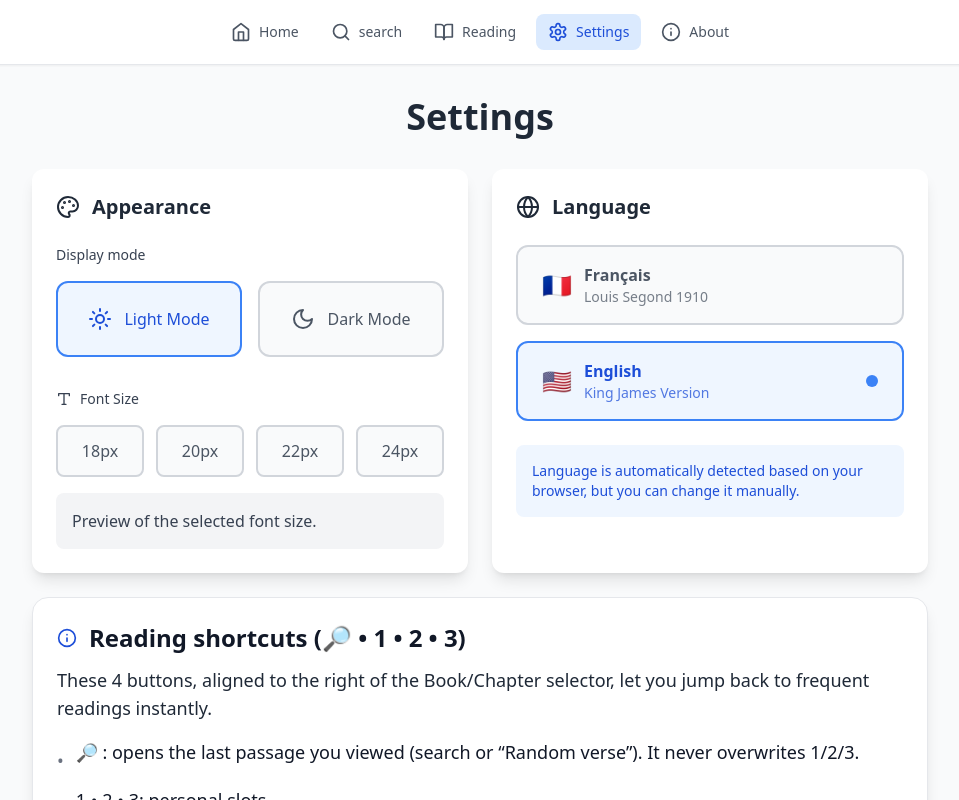
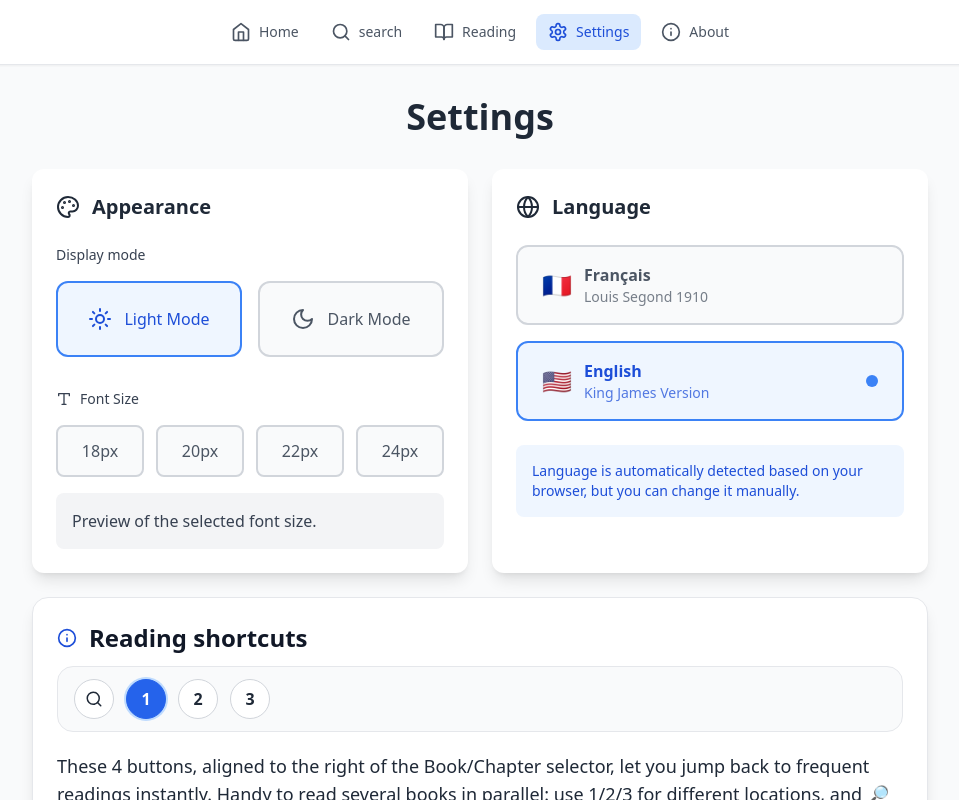
Before and after one commit to thewordofgodfr/site-par-bolt-ai, a React (Vite) app: page / in a window 1280 px wide. Both pictures are taken after a click on the button "Settings". Shown: the top 800 px of the page, without its empty margins (160-1119 px from the left). Built offline with nearby package versions, Linux system fonts and the light colour scheme.

Commit message:
Update QuickSlotsHelp.tsx

```diff
--- a/src/components/QuickSlotsHelp.tsx
+++ b/src/components/QuickSlotsHelp.tsx
@@ -9,28 +9,26 @@ export default function QuickSlotsHelp() {
 
   const copy = {
     fr: {
-      title: 'Raccourcis de lecture (🔎 • 1 • 2 • 3)',
+      title: 'Raccourcis de lecture',
       intro:
-        'Ces 4 boutons, alignés à droite du sélecteur Livre/Chapitre, servent à revenir instantanément sur vos lectures fréquentes.',
+        'Ces 4 boutons, alignés à droite du sélecteur Livre/Chapitre, servent à revenir instantanément sur vos lectures fréquentes. Pratique pour lire plusieurs livres en parallèle : utilisez 1/2/3 pour des emplacements différents, et 🔎 pour revenir au dernier passage consulté.',
       items: [
         '🔎 : ouvre le dernier passage consulté (recherche ou « Verset aléatoire »). N’écrase jamais 1/2/3.',
-        '1 • 2 • 3 : emplacements personnels.',
+        '1 • 2 • 3 : emplacements personnels (vous pouvez assigner des livres différents).',
         'Quand un numéro est actif, il se met à jour automatiquement pendant la navigation.',
         'Les mémoires sont gardées uniquement sur cet appareil (stockage local).',
       ],
-      previewLabel: 'Aperçu',
     },
     en: {
-      title: 'Reading shortcuts (🔎 • 1 • 2 • 3)',
+      title: 'Reading shortcuts',
       intro:
-        'These 4 buttons, aligned to the right of the Book/Chapter selector, let you jump back to frequent readings instantly.',
+        'These 4 buttons, aligned to the right of the Book/Chapter selector, let you jump back to frequent readings instantly. Handy to read several books in parallel: use 1/2/3 for different locations, and 🔎 to resume the last passage.',
       items: [
         '🔎 : opens the last passage you viewed (search or “Random verse”). It never overwrites 1/2/3.',
-        '1 • 2 • 3: personal slots.',
+        '1 • 2 • 3: personal slots (you can assign different books).',
         'When a number is active, it auto-updates while you navigate.',
         'Slots are stored only on this device (local storage).',
       ],
-      previewLabel: 'Preview',
     },
   }[lang];
 
@@ -39,42 +37,16 @@ export default function QuickSlotsHelp() {
       className={`${isDark ? 'bg-gray-800 border-gray-700' : 'bg-white border-gray-200'} border rounded-2xl p-5 md:p-6 shadow-lg`}
     >
       {/* Titre */}
-      <header className="flex items-center gap-3 mb-3">
+      <header className="flex items-center gap-3">
         <Info className={`${isDark ? 'text-blue-300' : 'text-blue-700'}`} size={20} />
         <h3 className={`text-xl md:text-2xl font-semibold ${isDark ? 'text-white' : 'text-gray-900'}`}>
           {copy.title}
         </h3>
       </header>
 
-      {/* Intro en plus grand */}
-      <p className={`${isDark ? 'text-gray-200' : 'text-gray-800'} text-base md:text-lg leading-relaxed mb-4`}>
-        {copy.intro}
-      </p>
-
-      {/* Points clés en grand et aérés */}
-      <ul className="space-y-3">
-        {copy.items.map((line, i) => (
-          <li key={i} className="flex items-start gap-3">
-            <span className={`${isDark ? 'text-gray-400' : 'text-gray-500'} mt-2 text-lg`}>•</span>
-            <span className={`${isDark ? 'text-gray-100' : 'text-gray-900'} text-base md:text-lg leading-relaxed`}>
-              {line}
-            </span>
-          </li>
-        ))}
-      </ul>
-
-      {/* Petite séparation */}
-      <div className={`${isDark ? 'border-gray-700' : 'border-gray-200'} border-t my-5`} />
-
-      {/* Aperçu visuel aligné sur le design actuel (loupe + 1 / 2 / 3) */}
-      <div className="flex items-center justify-between mb-2">
-        <span className={`${isDark ? 'text-gray-300' : 'text-gray-600'} text-sm`}>
-          {copy.previewLabel}
-        </span>
-      </div>
-
+      {/* Aperçu juste sous le titre */}
       <div
-        className={`flex items-center gap-3 rounded-2xl px-4 py-3 border ${
+        className={`mt-3 mb-5 flex items-center gap-3 rounded-2xl px-4 py-3 border ${
           isDark ? 'border-gray-700 bg-gray-900/40' : 'border-gray-200 bg-gray-50'
         }`}
         aria-label={lang === 'fr' ? 'Illustration des raccourcis' : 'Shortcuts illustration'}
@@ -89,7 +61,7 @@ export default function QuickSlotsHelp() {
           <SearchIcon size={18} />
         </div>
 
-        {/* 1 actif (style proche de la barre Lecture) */}
+        {/* 1 actif */}
         <div
           className={`h-10 w-10 rounded-full flex items-center justify-center font-semibold ring-2 border ${
             isDark
@@ -106,9 +78,7 @@ export default function QuickSlotsHelp() {
           <div
             key={n}
             className={`h-10 w-10 rounded-full flex items-center justify-center font-semibold border ${
-              isDark
-                ? 'bg-gray-800 text-gray-200 border-gray-700'
-                : 'bg-white text-gray-800 border-gray-300'
+              isDark ? 'bg-gray-800 text-gray-200 border-gray-700' : 'bg-white text-gray-800 border-gray-300'
             }`}
             title={(lang === 'fr' ? 'Raccourci ' : 'Shortcut ') + n}
           >
@@ -116,6 +86,23 @@ export default function QuickSlotsHelp() {
           </div>
         ))}
       </div>
+
+      {/* Intro en plus grand */}
+      <p className={`${isDark ? 'text-gray-200' : 'text-gray-800'} text-base md:text-lg leading-relaxed mb-4`}>
+        {copy.intro}
+      </p>
+
+      {/* Points clés lisibles */}
+      <ul className="space-y-3">
+        {copy.items.map((line, i) => (
+          <li key={i} className="flex items-start gap-3">
+            <span className={`${isDark ? 'text-gray-400' : 'text-gray-500'} mt-2 text-lg`}>•</span>
+            <span className={`${isDark ? 'text-gray-100' : 'text-gray-900'} text-base md:text-lg leading-relaxed`}>
+              {line}
+            </span>
+          </li>
+        ))}
+      </ul>
     </section>
   );
 }
```
